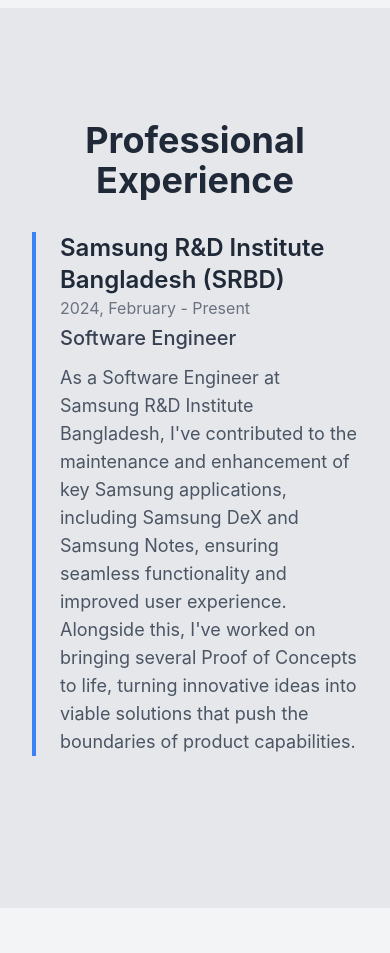
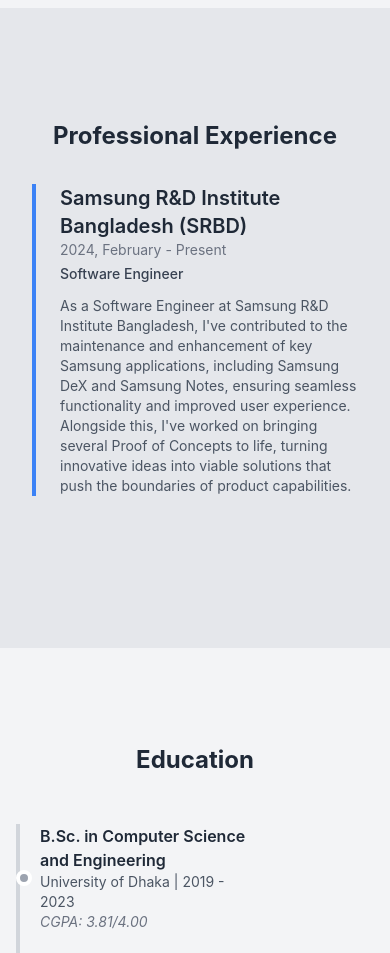
Before and after one commit to azwadkm22/Portfolio, a React (Create React App) app: page / in a window 390 px wide. Shown: the part 1680-2633 px from the top of the page. Built offline with nearby package versions, Linux system fonts and the light colour scheme.

Commit message:
Made Professional Experience section responsive

```diff
--- a/src/components/ExperienceItem.js
+++ b/src/components/ExperienceItem.js
@@ -4,10 +4,10 @@
 function ExperienceItem({ company, title, date, description }) {
     return (
         <div className="border-l-4 border-blue-500 pl-6 mb-10">
-            <h3 className="text-2xl font-semibold text-gray-800">{company}</h3>
-            <p className="text-md text-gray-500 mb-1">{date}</p>
-            <p className="text-xl font-medium text-gray-700">{title}</p>
-            <p className="text-lg text-gray-600 mt-3">{description}</p>
+            <h3 className="text-xl md:text-2xl font-semibold text-gray-800">{company}</h3>
+            <p className="text-sm md:text-md text-gray-500 mb-1">{date}</p>
+            <p className="text-sm md:text-xl font-medium text-gray-700">{title}</p>
+            <p className="text-sm md:text-lg text-gray-600 mt-3">{description}</p>
         </div>
     );
 }
--- a/src/components/ProfessionalExperience.js
+++ b/src/components/ProfessionalExperience.js
@@ -17,7 +17,7 @@
     return (
         <section id="professional-experience" className="py-12 bg-gray-200">
             <div className="container mx-auto px-6 py-16">
-                <h2 className="text-4xl font-bold text-center mb-8 text-gray-800 ">Professional Experience</h2>
+                <h2 className="text-2xl md:text-4xl font-bold text-center mb-8 text-gray-800 ">Professional Experience</h2>
                 <div className="grid grid-cols-1 md:grid-cols-1 gap-6 mx-2 md:mx-24">
                     {experiences.map((experience, index) => (
                         <ExperienceItem
```
